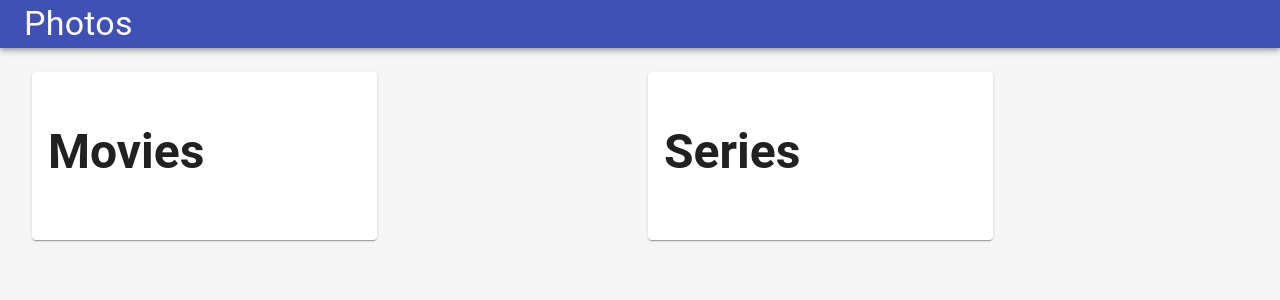
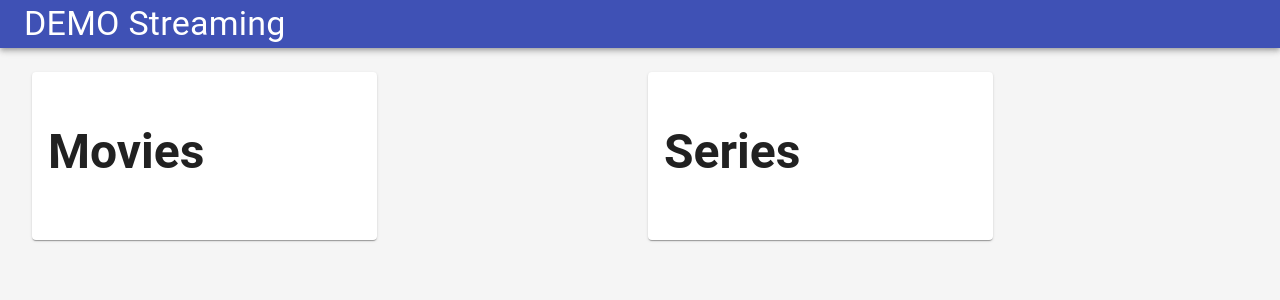
Before and after one commit to metesv/pankod-challenge, a Next.js app in the folder client/: page / in a window 1280 px wide. Shown: the top 300 px of the page. Built offline with nearby package versions, Linux system fonts and the light colour scheme.

Commit message:
search bar insensetive

```diff
--- a/client/components/Navbar.tsx
+++ b/client/components/Navbar.tsx
@@ -14,7 +14,7 @@ function Navbar() {
         <Toolbar variant="dense">
           <Link href="/">
             <Typography style={{ cursor: 'pointer' }} variant="h4" color="inherit" component="div">
-              Photos
+              DEMO Streaming
             </Typography>
           </Link>
         </Toolbar>
--- a/client/pages/movies.tsx
+++ b/client/pages/movies.tsx
@@ -31,7 +31,7 @@ const Movies: NextPage<any> = () => {
   if (!isLoading) {
     // SearchBox filter
     if (title.length > 3) {
-      movieDatas = data.filter((item: any) => item.title.includes(title));
+      movieDatas = data.filter((item: any) => item.title.toLowerCase().includes(title.toLowerCase()));
     } else {
       movieDatas = [...data];
     }
```
